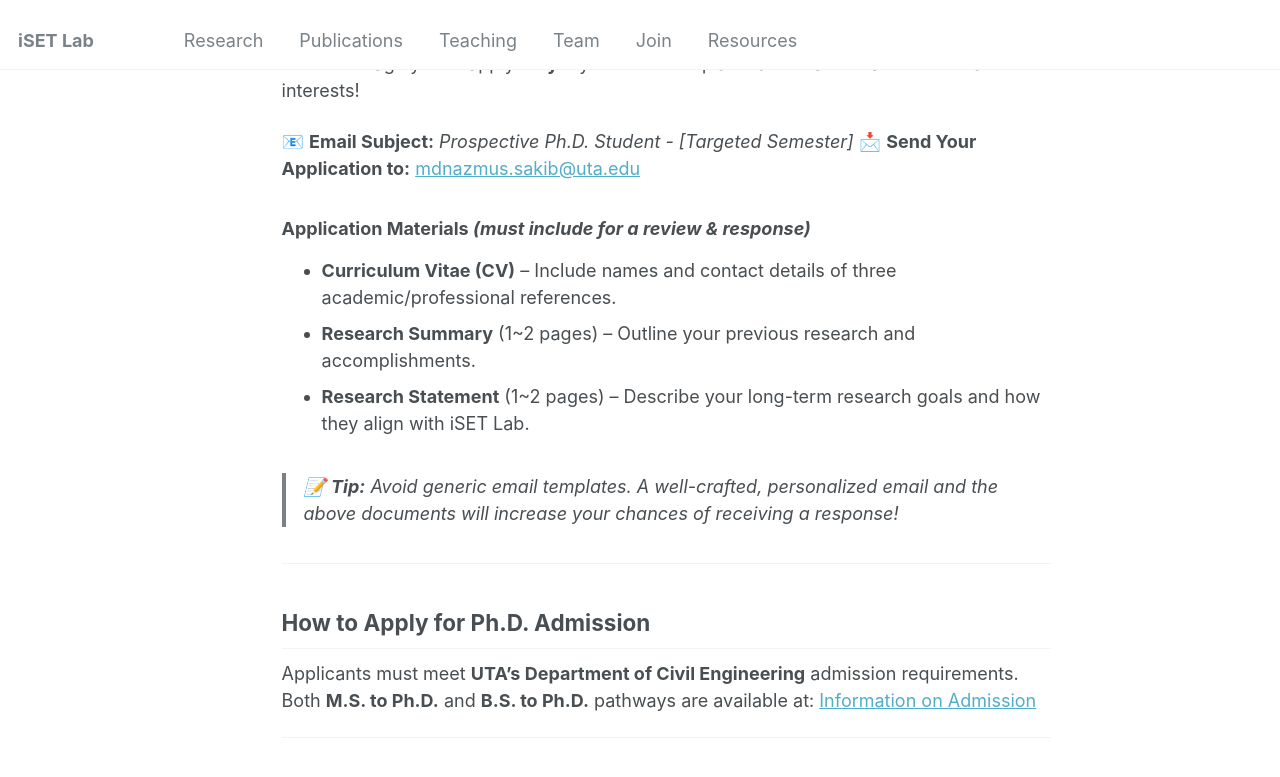
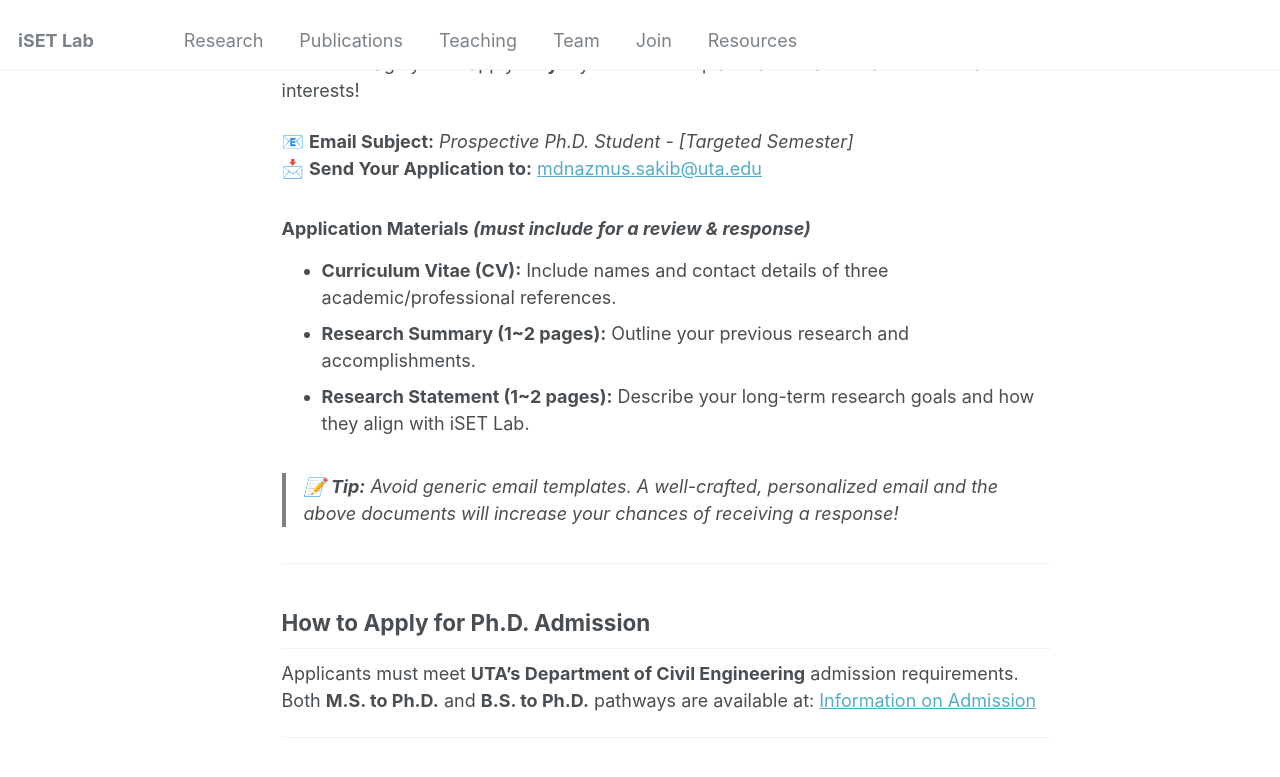
Before and after one commit to iSET-LAB/iSET-LAB.github.io, a Jekyll site: the page built from _pages/join.md, in a window 1280 px wide and 900 px high, scrolled down 1403 px. Shown: the top 777 px of the window. Built offline with Jekyll 4.4.1, drawn with Linux system fonts in a browser that asks for light colours; our own code applies the rules of GitHub Pages for plain Markdown files.

Commit message:
Update join.md

```diff
--- a/_pages/join.md
+++ b/_pages/join.md
@@ -44,13 +44,13 @@ Ph.D. students will engage in cutting-edge research at the intersection of civil
 ## **How to Apply for the Ph.D. Position at iSET**
 We encourage you to apply **only** if you meet the qualifications and share our research interests!
 
-📧 **Email Subject:** *Prospective Ph.D. Student - [Targeted Semester]*
+📧 **Email Subject:** *Prospective Ph.D. Student - [Targeted Semester]* <br>
 📩 **Send Your Application to:** [mdnazmus.sakib@uta.edu](mailto:mdnazmus.sakib@uta.edu)
 
 ### **Application Materials** *(must include for a review & response)*
-- **Curriculum Vitae (CV)** – Include names and contact details of three academic/professional references.
-- **Research Summary** (1~2 pages) – Outline your previous research and accomplishments.
-- **Research Statement** (1~2 pages) – Describe your long-term research goals and how they align with iSET Lab.
+- **Curriculum Vitae (CV):** Include names and contact details of three academic/professional references.
+- **Research Summary (1~2 pages):** Outline your previous research and accomplishments.
+- **Research Statement (1~2 pages):** Describe your long-term research goals and how they align with iSET Lab.
 
 > 📝 **Tip:** Avoid generic email templates. A well-crafted, personalized email and the above documents will increase your chances of receiving a response!
 
```
